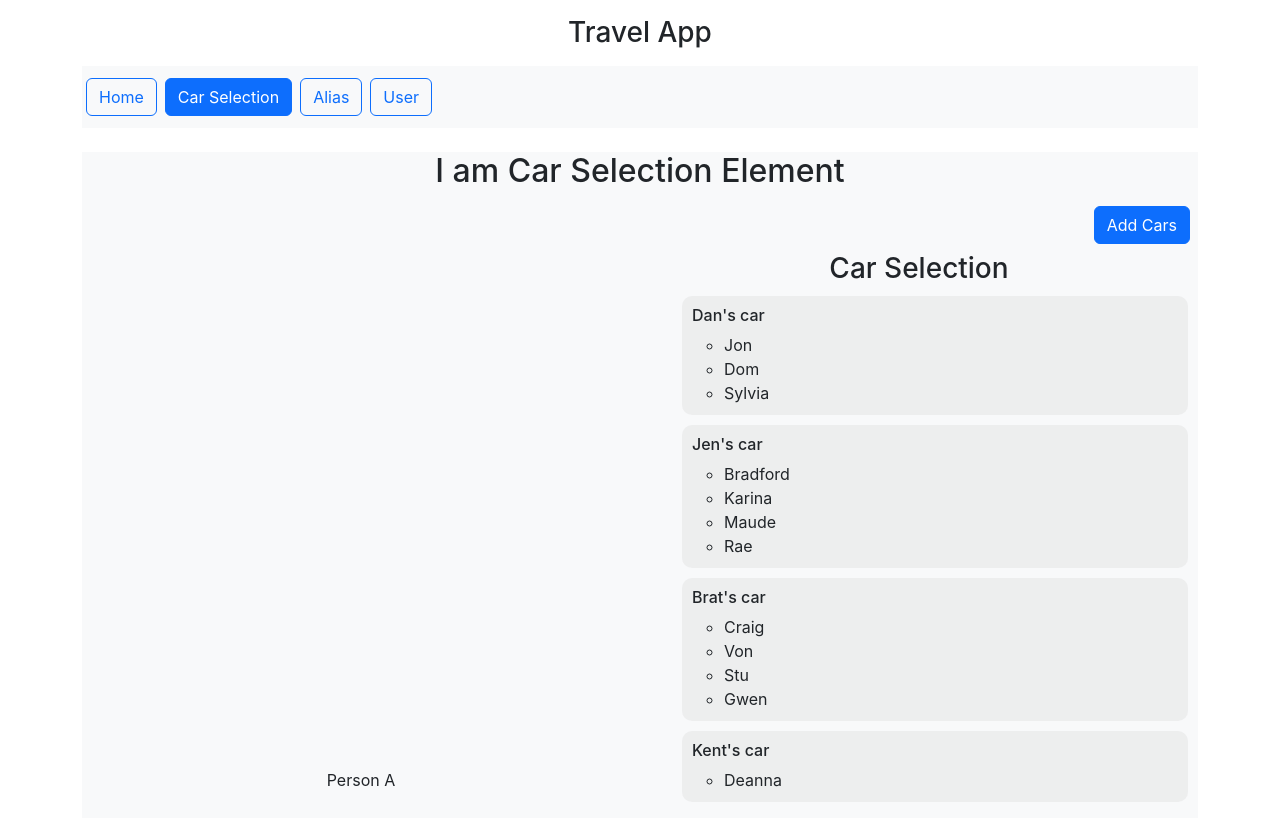
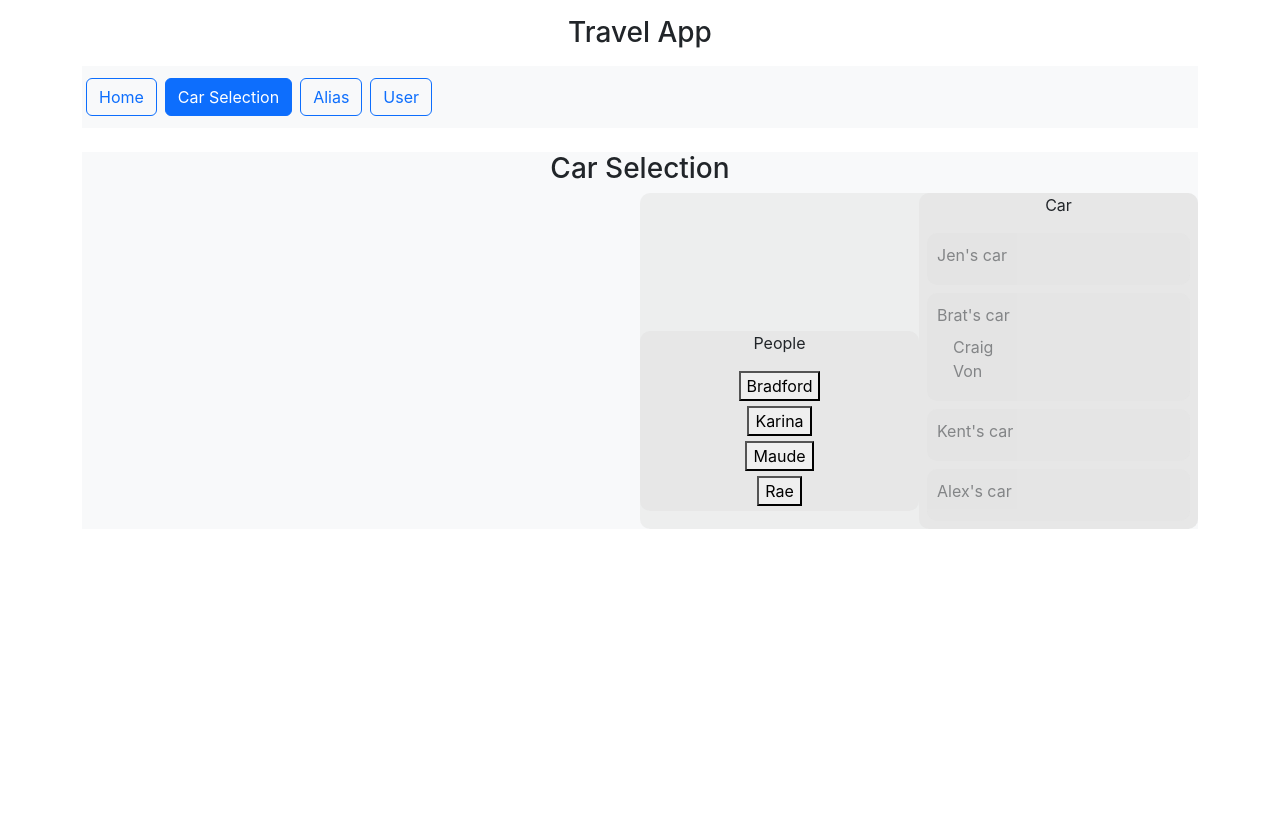
Before and after one commit to bengoh815/travellingProblem, a React (Create React App) app in the folder frontend/travelui/: page /carselection in a window 1280 px wide. Built offline with nearby package versions, Linux system fonts and the light colour scheme.

Commit message:
stable drag and drop to location

```diff
--- a/frontend/travelui/package.json
+++ b/frontend/travelui/package.json
@@ -4,6 +4,7 @@
   "private": true,
   "dependencies": {
     "@dnd-kit/core": "^6.0.8",
+    "@dnd-kit/utilities": "^3.2.1",
     "@testing-library/jest-dom": "^5.16.5",
     "@testing-library/react": "^13.4.0",
     "@testing-library/user-event": "^13.5.0",
--- a/frontend/travelui/src/components/Car.js
+++ b/frontend/travelui/src/components/Car.js
@@ -1,11 +1,25 @@
 import { useDroppable } from "@dnd-kit/core";
+import styles from "../styles/Car.module.css";
 
 export default function Car(props) {
   const { isOver, setNodeRef } = useDroppable({ id: props.id });
   const style = { opacity: isOver ? 1 : 0.5 };
   return (
-    <div ref={setNodeRef} style={style}>
-      {props.children}
+    <div ref={setNodeRef} style={style} className={styles.container}>
+      <p>{props.driver}'s car</p>
+      <ul>
+        {props.passengers.map((passenger) => (
+          <li key={passenger.Id}>{passenger.Name}</li>
+        ))}
+      </ul>
     </div>
   );
 }
+
+/*
+This styling did not work
+<ul className={style.carList}>
+{props.passengers.map((passenger) => (
+  <li className={style.carListItem} key={passenger.Id}>
+    {passenger.Name}
+  </li> */
--- a/frontend/travelui/src/components/CarSelection.js
+++ b/frontend/travelui/src/components/CarSelection.js
@@ -1,90 +1,103 @@
-import { useState } from "react";
+import React, { useState } from "react";
+import { DndContext } from "@dnd-kit/core";
+import Passenger from "./Passenger";
+import Car from "./Car";
 import styles from "../styles/CarSelection.module.css";
 
 export default function CarSelection() {
-  const arr = [
-    {
-      Name: "Dan",
-      passengers: [
-        { Id: 1, Name: "Jon", Longitude: 5.2, Latitude: 4.2 },
-        { Id: 2, Name: "Dom", Longitude: 8.1, Latitude: 6.7 },
-        { Id: 8, Name: "Sylvia", Longitude: 3.6, Latitude: 6.5 },
-      ],
-    },
-    {
-      Name: "Jen",
-      passengers: [
+  // Get data from somehow
+  const input = {
+    unassigned: [
       { Id: 12, Name: "Bradford", Longitude: 6.6, Latitude: 9.7 },
       { Id: 4, Name: "Karina", Longitude: 9.1, Latitude: 9.0 },
       { Id: 10, Name: "Maude", Longitude: 9.5, Latitude: 5.9 },
       { Id: 5, Name: "Rae", Longitude: 8.1, Latitude: 1.8 },
     ],
-    },
+    cars: [
+      { Name: "Jen", Passengers: [] },
       {
         Name: "Brat",
-      passengers: [
+        Passengers: [
           { Id: 7, Name: "Craig", Longitude: 5.2, Latitude: 6.1 },
           { Id: 3, Name: "Von", Longitude: 5.3, Latitude: 9.5 },
-        { Id: 6, Name: "Stu", Longitude: 9.2, Latitude: 7.2 },
-        { Id: 9, Name: "Gwen", Longitude: 2.3, Latitude: 4.8 },
         ],
       },
-    {
-      Name: "Kent",
-      passengers: [{ Id: 11, Name: "Deanna", Longitude: 5.8, Latitude: 2.8 }],
-    },
-  ];
-  const [cars, setCars] = useState(arr);
-
-  const onAddClick = () => {
-    const carObj = { Name: "car", passengers: [] };
-    setCars([...cars, carObj]);
+      { Name: "Kent", Passengers: [] },
+      { Name: "Alex", Passengers: [] },
+    ],
   };
 
-  const handleDragOver = (e) => {
-    // console.log("ON TOP");
-    e.preventDefault();
-  };
+  const [dragObj, setDragObj] = useState(null);
+  const [data, setData] = useState(input);
 
-  const handleOnDrop = (e) => {
-    console.log("DropppeD");
-    console.log(e);
-  };
+  function handleDragEnd({ over }) {
+    if (over) {
+      // car info
+      const carIndex = over.id;
+
+      // passenger info
+      const passengerIndex = dragObj - 1;
+      const passenger = data.unassigned[passengerIndex];
+      const passengerId = passenger.Id;
+
+      // remove passenger from unassigned
+      const newUnassigned = data.unassigned.filter((p) => p.Id !== passengerId);
+
+      // add passenger to car
+      const newPassengers = [...data.cars[carIndex].Passengers, passenger];
+      const newCar = { ...data.cars[carIndex], Passengers: newPassengers };
+
+      // update cars
+      const newCars = data.cars.map((car, index) => {
+        if (index === carIndex) {
+          return newCar;
+        } else {
+          return car;
+        }
+      });
+
+      // update data
+      const newData = { unassigned: newUnassigned, cars: newCars };
+      setData(newData);
+    }
+    setDragObj(null);
+  }
+
+  function movePassenger() {}
+
+  function handleDragStart(e) {
+    setDragObj(e.active.id);
+  }
+
+  // wierd thing where Passenger id cant be 0
 
   return (
     <div className="bg-light">
-      <h2>I am Car Selection Element</h2>
+      <h3>Car Selection</h3>
 
-      <div className={styles.block}>
-        <button className="btn btn-primary m-2" onClick={onAddClick}>
-          Add Cars
-        </button>
-      </div>
-
+      <div className={styles.half}></div>
       <div className={styles.half}>
-        <div className="widget" draggable>
-          Person A
-        </div>
+        <DndContext onDragEnd={handleDragEnd} onDragStart={handleDragStart}>
+          <div className={styles.half}>
+            <p>People</p>
+            {data.unassigned.map((passenger, index) => (
+              <Passenger key={index} id={index + 1}>
+                {passenger.Name}
+              </Passenger>
+            ))}
           </div>
           <div className={styles.half}>
-        <h3>Car Selection</h3>
-        <ul>
-          {cars.map((car, index) => (
-            <div
+            <p>Car</p>
+            {data.cars.map((car, index) => (
+              <Car
                 key={index}
-              className={styles.figure}
-              onDragOver={handleDragOver}
-              onDrop={handleOnDrop}
-            >
-              <h6>{car.Name}'s car</h6>
-              <ul>
-                {car.passengers.map((user) => (
-                  <li key={user.Id}>{user.Name}</li>
+                id={index}
+                driver={car.Name}
+                passengers={car.Passengers}
+              />
             ))}
-              </ul>
           </div>
-          ))}
-        </ul>
+        </DndContext>
       </div>
     </div>
   );
--- a/frontend/travelui/src/components/Passenger.js
+++ b/frontend/travelui/src/components/Passenger.js
@@ -1,5 +1,6 @@
 import { useDraggable } from "@dnd-kit/core";
-import { CSS } from "@dnd-kit/ultilities";
+import { CSS } from "@dnd-kit/utilities";
+import styles from "../styles/Passenger.module.css";
 
 export default function Passenger(props) {
   const { attributes, listeners, setNodeRef, transform } = useDraggable({
@@ -11,8 +12,10 @@ export default function Passenger(props) {
   };
 
   return (
-    <button ref={setNodeRef} style={style} {...listeners} {...attributes}>
-      {props.children}
-    </button>
+    <div className={styles.container}>
+      <button ref={setNodeRef} style={style} {...listeners} {...attributes}>
+        {props.children}
+      </button>
+    </div>
   );
 }
--- /dev/null
+++ b/frontend/travelui/src/styles/Car.module.css
@@ -0,0 +1,17 @@
+.container {
+  text-align: left;
+  padding: 10px;
+  margin: 0.5rem;
+  background-color: rgba(220, 220, 220, 0.6);
+  border-radius: 10px;
+}
+
+.container ul {
+  list-style: none;
+  padding-left: 1rem;
+  margin-bottom: inherit;
+}
+
+.container p {
+  margin-bottom: inherit;
+}
--- a/frontend/travelui/src/styles/CarSelection.module.css
+++ b/frontend/travelui/src/styles/CarSelection.module.css
@@ -12,6 +12,15 @@
 
 .half {
   width: 50%;
+
+  display: inline-block;
+  background-color: rgba(220, 220, 220, 0.4);
+  border-radius: 10px;
+  /* margin: 10px; */
+}
+
+.quarter {
+  width: 25%;
   display: inline-block;
 }
 
--- /dev/null
+++ b/frontend/travelui/src/styles/Passenger.module.css
@@ -0,0 +1,3 @@
+.container {
+  margin: 5px;
+}
```
Also changed, not shown: 1 other file (tests, documents, lock files or other folders). Lines whose indentation alone changed are shown as unchanged.
